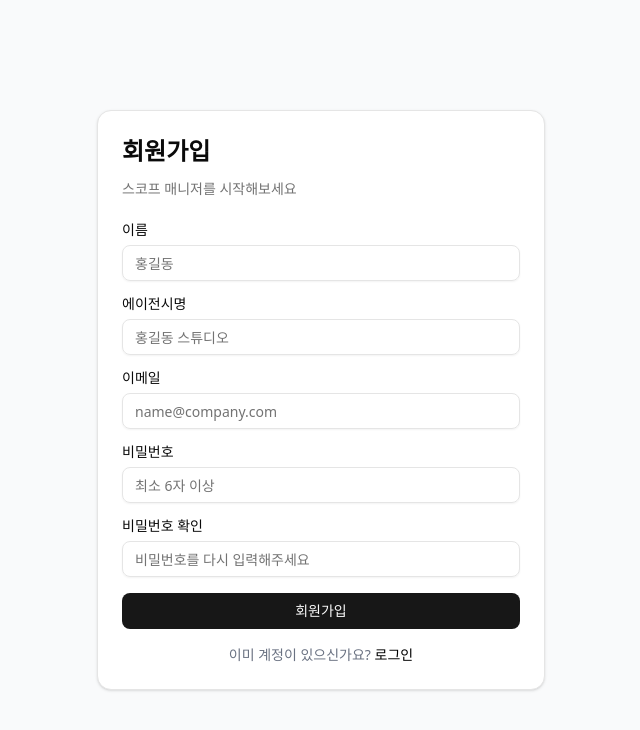
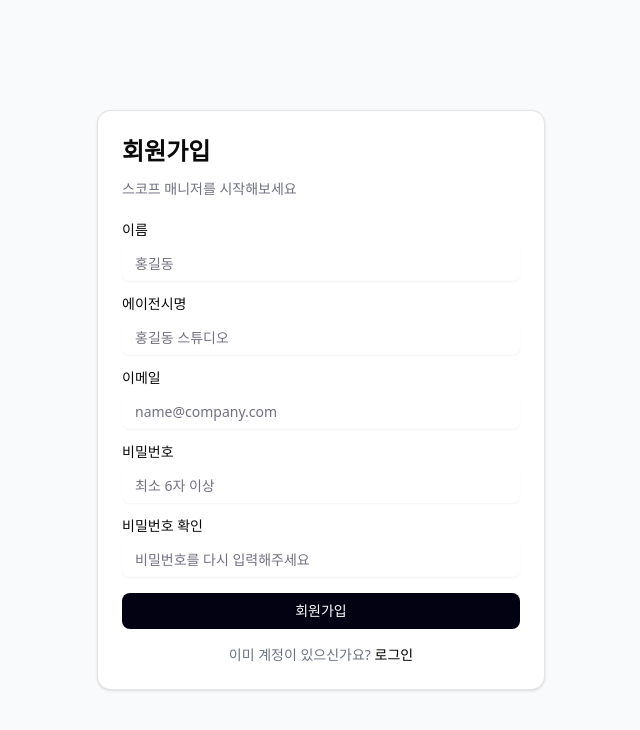
Before and after one commit to kkh851211/scope-manager, a Next.js app: page /signup in a window 1280 px wide. Shown: the top 730 px of the page, without its empty margins (319-959 px from the left). Built offline with nearby package versions, Linux system fonts and the light colour scheme; no server answers.

Commit message:
style: update globals.css with scope manager design system and typography

```diff
--- a/app/globals.css
+++ b/app/globals.css
@@ -120,7 +120,202 @@
   * {
     @apply border-border outline-ring/50;
   }
+
   body {
     @apply bg-background text-foreground;
   }
 }
+
+@custom-variant dark (&:is(.dark *));
+
+:root {
+  --font-size: 16px;
+
+  /* Scope Manager Design System */
+  --sm-bg: #0F1117;
+  --sm-surface: #1A1F2E;
+  --sm-border: #232B3E;
+  --sm-text-primary: #E8EAF0;
+  --sm-text-secondary: #8C95AA;
+  --sm-accent-blue: #4F80FF;
+  --sm-green: #10B981;
+  --sm-red: #F87171;
+  --sm-yellow: #FBBF24;
+
+  --background: #ffffff;
+  --foreground: oklch(0.145 0 0);
+  --card: #ffffff;
+  --card-foreground: oklch(0.145 0 0);
+  --popover: oklch(1 0 0);
+  --popover-foreground: oklch(0.145 0 0);
+  --primary: #030213;
+  --primary-foreground: oklch(1 0 0);
+  --secondary: oklch(0.95 0.0058 264.53);
+  --secondary-foreground: #030213;
+  --muted: #ececf0;
+  --muted-foreground: #717182;
+  --accent: #e9ebef;
+  --accent-foreground: #030213;
+  --destructive: #d4183d;
+  --destructive-foreground: #ffffff;
+  --border: rgba(0, 0, 0, 0.1);
+  --input: transparent;
+  --input-background: #f3f3f5;
+  --switch-background: #cbced4;
+  --font-weight-medium: 500;
+  --font-weight-normal: 400;
+  --ring: oklch(0.708 0 0);
+  --chart-1: oklch(0.646 0.222 41.116);
+  --chart-2: oklch(0.6 0.118 184.704);
+  --chart-3: oklch(0.398 0.07 227.392);
+  --chart-4: oklch(0.828 0.189 84.429);
+  --chart-5: oklch(0.769 0.188 70.08);
+  --radius: 0.625rem;
+  --sidebar: oklch(0.985 0 0);
+  --sidebar-foreground: oklch(0.145 0 0);
+  --sidebar-primary: #030213;
+  --sidebar-primary-foreground: oklch(0.985 0 0);
+  --sidebar-accent: oklch(0.97 0 0);
+  --sidebar-accent-foreground: oklch(0.205 0 0);
+  --sidebar-border: oklch(0.922 0 0);
+  --sidebar-ring: oklch(0.708 0 0);
+}
+
+.dark {
+  --background: oklch(0.145 0 0);
+  --foreground: oklch(0.985 0 0);
+  --card: oklch(0.145 0 0);
+  --card-foreground: oklch(0.985 0 0);
+  --popover: oklch(0.145 0 0);
+  --popover-foreground: oklch(0.985 0 0);
+  --primary: oklch(0.985 0 0);
+  --primary-foreground: oklch(0.205 0 0);
+  --secondary: oklch(0.269 0 0);
+  --secondary-foreground: oklch(0.985 0 0);
+  --muted: oklch(0.269 0 0);
+  --muted-foreground: oklch(0.708 0 0);
+  --accent: oklch(0.269 0 0);
+  --accent-foreground: oklch(0.985 0 0);
+  --destructive: oklch(0.396 0.141 25.723);
+  --destructive-foreground: oklch(0.637 0.237 25.331);
+  --border: oklch(0.269 0 0);
+  --input: oklch(0.269 0 0);
+  --ring: oklch(0.439 0 0);
+  --font-weight-medium: 500;
+  --font-weight-normal: 400;
+  --chart-1: oklch(0.488 0.243 264.376);
+  --chart-2: oklch(0.696 0.17 162.48);
+  --chart-3: oklch(0.769 0.188 70.08);
+  --chart-4: oklch(0.627 0.265 303.9);
+  --chart-5: oklch(0.645 0.246 16.439);
+  --sidebar: oklch(0.205 0 0);
+  --sidebar-foreground: oklch(0.985 0 0);
+  --sidebar-primary: oklch(0.488 0.243 264.376);
+  --sidebar-primary-foreground: oklch(0.985 0 0);
+  --sidebar-accent: oklch(0.269 0 0);
+  --sidebar-accent-foreground: oklch(0.985 0 0);
+  --sidebar-border: oklch(0.269 0 0);
+  --sidebar-ring: oklch(0.439 0 0);
+}
+
+@theme inline {
+  --color-background: var(--background);
+  --color-foreground: var(--foreground);
+  --color-card: var(--card);
+  --color-card-foreground: var(--card-foreground);
+  --color-popover: var(--popover);
+  --color-popover-foreground: var(--popover-foreground);
+  --color-primary: var(--primary);
+  --color-primary-foreground: var(--primary-foreground);
+  --color-secondary: var(--secondary);
+  --color-secondary-foreground: var(--secondary-foreground);
+  --color-muted: var(--muted);
+  --color-muted-foreground: var(--muted-foreground);
+  --color-accent: var(--accent);
+  --color-accent-foreground: var(--accent-foreground);
+  --color-destructive: var(--destructive);
+  --color-destructive-foreground: var(--destructive-foreground);
+  --color-border: var(--border);
+  --color-input: var(--input);
+  --color-input-background: var(--input-background);
+  --color-switch-background: var(--switch-background);
+  --color-ring: var(--ring);
+  --color-chart-1: var(--chart-1);
+  --color-chart-2: var(--chart-2);
+  --color-chart-3: var(--chart-3);
+  --color-chart-4: var(--chart-4);
+  --color-chart-5: var(--chart-5);
+  --radius-sm: calc(var(--radius) - 4px);
+  --radius-md: calc(var(--radius) - 2px);
+  --radius-lg: var(--radius);
+  --radius-xl: calc(var(--radius) + 4px);
+  --color-sidebar: var(--sidebar);
+  --color-sidebar-foreground: var(--sidebar-foreground);
+  --color-sidebar-primary: var(--sidebar-primary);
+  --color-sidebar-primary-foreground: var(--sidebar-primary-foreground);
+  --color-sidebar-accent: var(--sidebar-accent);
+  --color-sidebar-accent-foreground: var(--sidebar-accent-foreground);
+  --color-sidebar-border: var(--sidebar-border);
+  --color-sidebar-ring: var(--sidebar-ring);
+}
+
+@layer base {
+  * {
+    @apply border-border outline-ring/50;
+  }
+
+  body {
+    @apply bg-background text-foreground;
+  }
+
+  /**
+  * Default typography styles for HTML elements (h1-h4, p, label, button, input).
+  * These are in @layer base, so Tailwind utility classes (like text-sm, text-lg) automatically override them.
+  */
+
+  html {
+    font-size: var(--font-size);
+  }
+
+  h1 {
+    font-size: var(--text-2xl);
+    font-weight: var(--font-weight-medium);
+    line-height: 1.5;
+  }
+
+  h2 {
+    font-size: var(--text-xl);
+    font-weight: var(--font-weight-medium);
+    line-height: 1.5;
+  }
+
+  h3 {
+    font-size: var(--text-lg);
+    font-weight: var(--font-weight-medium);
+    line-height: 1.5;
+  }
+
+  h4 {
+    font-size: var(--text-base);
+    font-weight: var(--font-weight-medium);
+    line-height: 1.5;
+  }
+
+  label {
+    font-size: var(--text-base);
+    font-weight: var(--font-weight-medium);
+    line-height: 1.5;
+  }
+
+  button {
+    font-size: var(--text-base);
+    font-weight: var(--font-weight-medium);
+    line-height: 1.5;
+  }
+
+  input {
+    font-size: var(--text-base);
+    font-weight: var(--font-weight-normal);
+    line-height: 1.5;
+  }
+}
```
